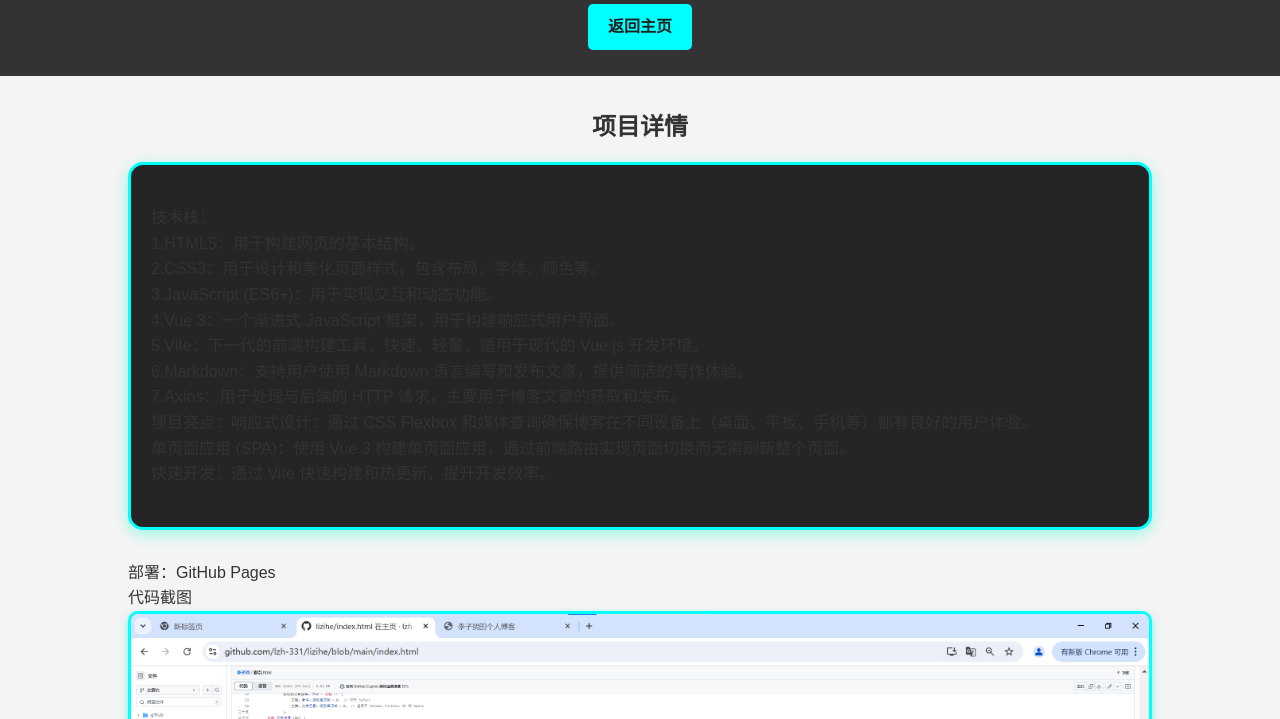
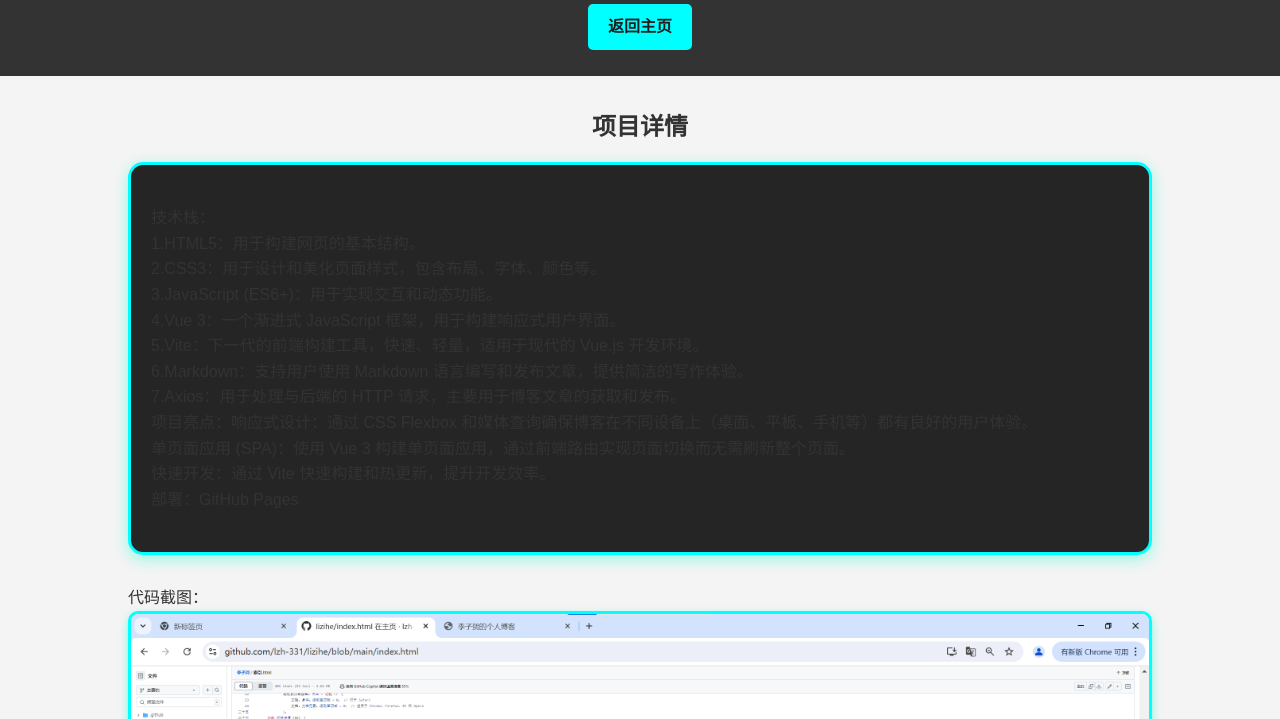
Before and after one commit to lzh-331/lizihe, a plain HTML site: page project1.html in a window 1280 px wide. Shown: the part 81-800 px from the top of the page. Drawn offline with Linux system fonts and the light colour scheme.

Commit message:
Update project1.html

```diff
--- a/project1.html
+++ b/project1.html
@@ -29,10 +29,10 @@
             <p>项目亮点：响应式设计：通过 CSS Flexbox 和媒体查询确保博客在不同设备上（桌面、平板、手机等）都有良好的用户体验。<br />
 单页面应用 (SPA)：使用 Vue 3 构建单页面应用，通过前端路由实现页面切换而无需刷新整个页面。<br />
 快速开发：通过 Vite 快速构建和热更新，提升开发效率。</p>
-            </section>
             <p>部署：GitHub Pages</p>
+                </section>
             <div>
-                <p>代码截图</p>
+                <p>代码截图：</p>
                  <img src="images/daima-1.jpg" alt="代码页面截图截图" class="project-image">
                 <img src="images/daima-2.jpg" alt="代码页面截图截图" class="project-image">
             </div>
```
